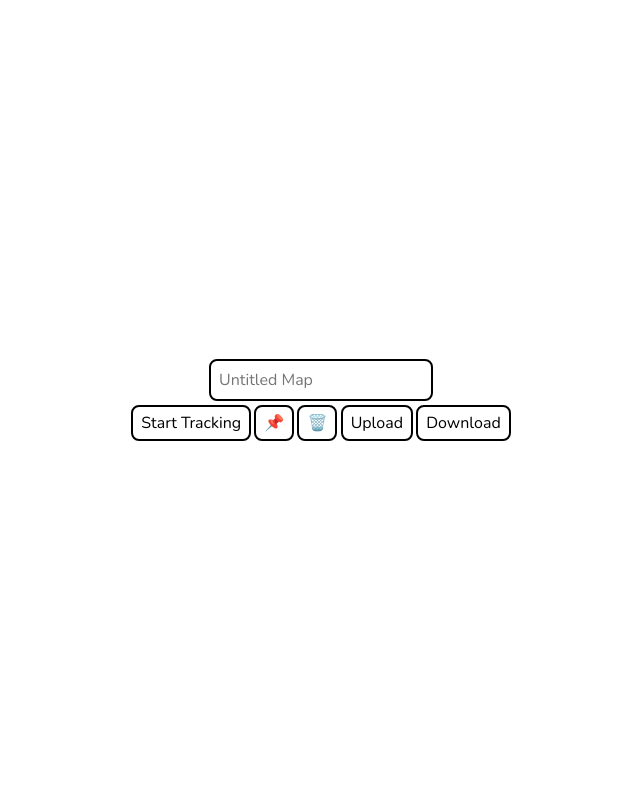
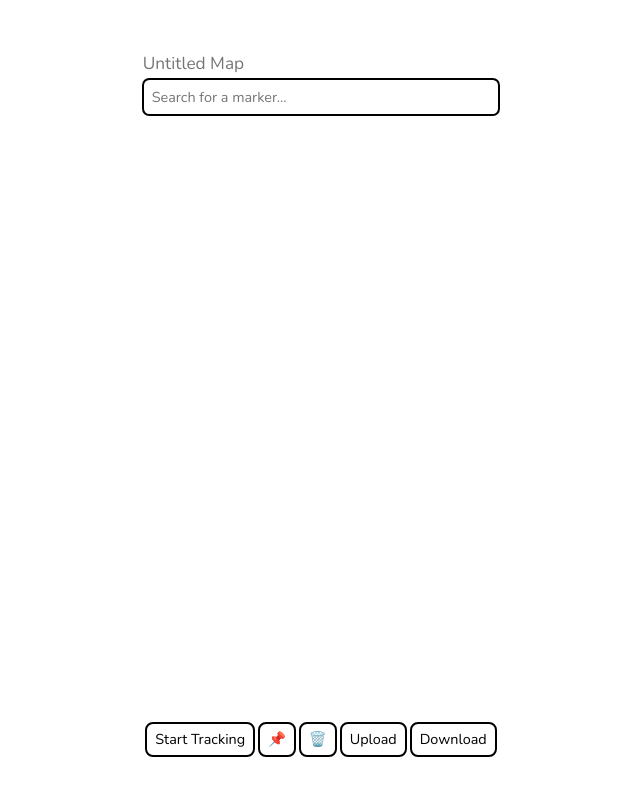
Before and after one commit to jnathan02222/uw-mapper, a React (Create React App) app in the folder map-app/: page / in a window 1280 px wide. Shown: the top 796 px of the page, without its empty margins (319-959 px from the left). Built offline with nearby package versions, Linux system fonts and the light colour scheme.

Commit message:
UI updates for searchbar and canvas

```diff
--- a/map-app/src/Components/App.js
+++ b/map-app/src/Components/App.js
@@ -10,9 +10,17 @@ import Node from "./Node.js"
 function App() {
   const trackingFunction = useRef(null);
   const [nodes, setNodes] = useState([]);
-  const nodeId = useRef(0);
   const form = useRef();
+  const app = useRef();
+  const nodeMap = useRef(new Map());
 
+
+  function updateCanvas(){
+    const appWidth = parseInt(( window.getComputedStyle(app.current).getPropertyValue("width") ).replace("px", ""));
+    const appHeight = parseInt(( window.getComputedStyle(app.current).getPropertyValue("height") ).replace("px", ""));
+
+    return { width: appWidth, height: appHeight};
+  }
 
   useEffect(
     () => {
@@ -20,14 +28,23 @@ function App() {
     }
   , []);
 
+
+
   function startTracking(){
     function successHandler(position){
-      let newNode = new Node(position.coords.latitude, position.coords.longitude, position.coords.altitude, nodeId.current);
-      nodeId.current += 1;
+      let name = generateBase64();
+      while(nodeMap.current.has(name)){
+        name = generateBase64();
+      }
+      let newNode = new Node(position.coords.latitude, position.coords.longitude, position.coords.altitude, name);
       setNodes(prev => [...prev, newNode]);
+      nodeMap.current.set(name, newNode);
+
     }
     trackingFunction.current = setInterval(()=>{getLocation(successHandler)}, 1000);
   }
+
+
 
   function stopTracking(){
     clearInterval(trackingFunction.current);
@@ -47,13 +64,22 @@ function App() {
   }
 
   function addMarker(){
-    const name = prompt("Name this node:");
+    let name = prompt("Name this node:");
+
+    while(true){
+      if(name == null || !nodeMap.current.has(name)){ //Break if cancel or name is unique
+        break;
+      }
+      name = prompt("That name has been taken, try again.");
+    }
     if(name == null){
       return;
     }
+
     function successHandler(position){
       let newNode = new Node(position.coords.latitude, position.coords.longitude, position.coords.altitude, name);
       setNodes(prev => [...prev, newNode]);
+      nodeMap.current.set(name, newNode);
     }
     getLocation(successHandler);
 
@@ -67,10 +93,16 @@ function App() {
   function upload(){
     //https://developer.mozilla.org/en-US/docs/Web/API/FileReader
 
-    //To do:
-    //Remove link from DOM
-    //upload function (assigns unique names and updates relations)
-    //built in distance check
+
+  }
+
+  function generateBase64(){
+    var string = "";
+    var possible = "ABCDEFGHIJKLMNOPQRSTUVWXYZabcdefghijklmnopqrstuvwxyz0123456789-_";
+    for (var i = 0; i < 64; i++) {
+      string += possible.charAt(Math.floor(Math.random() * 64));
+    }
+    return string;
   }
 
   function download(){
@@ -89,12 +121,15 @@ function App() {
   }
 
   return (
-    <div className={appStyles.app}>
-        <form ref={form}>
-          <input className={appStyles.titleBox} type="text" name="name" placeholder="Untitled Map"></input>
-        </form>
-        <Canvas nodes={nodes}></Canvas>
-        <Menu eventHandlers={{startTrackingHandler: startTracking, stopTrackingHandler: stopTracking, addMarkerHandler: addMarker, clearNodesHandler: clearNodes, uploadHandler: upload, downloadHandler: download}} ></Menu>
+    <div className={appStyles.app} ref={app}>
+        <div className={appStyles.container}>
+          <form className={appStyles.form} ref={form}>
+            <input className={appStyles.titleBox} type="text" name="name" placeholder="Untitled Map"></input>
+            <input className={appStyles.search} type="text" placeholder="Search for a marker..."></input>
+          </form>
+          <Canvas resizeHandler={updateCanvas} nodes={nodes}></Canvas>
+          <Menu eventHandlers={{startTrackingHandler: startTracking, stopTrackingHandler: stopTracking, addMarkerHandler: addMarker, clearNodesHandler: clearNodes, uploadHandler: upload, downloadHandler: download}} ></Menu>
+        </div>
     </div>
   );
 }
--- a/map-app/src/Components/Map.js
+++ b/map-app/src/Components/Map.js
@@ -1,19 +1,62 @@
 import { Stage, Layer } from "react-konva"
+import mapStyles from "../StyleSheets/Map.module.css"
+import React, {useEffect, useState} from 'react';
 
 function Canvas(props){
+    const [appDimensions, setAppDimensions] = useState({ width: window.innerWidth, height: window.innerHeight});
+    //0.
+    //Remove link from DOM
+    //upload function (assigns unique names and updates relations)
+    //built in distance check
+    //Update position constantly, only add Nodes that aren't too close
 
-    //Display all nodes (and connections?)
+    //1.
+    //Display all nodes
     //Orient based on direction faced
+
+    //2.
     //Zoom in and zoom out button
+    //Change floor being viewed
+
+    //3.
+    //Select, delete and label nodes
+    //Add nodes at click location
+    //Search bar to look for Nodes
+
+    //Extra
     //Import images, resize, and scale
     //Display images as well
-    //Change floor being viewed
-    //Select, delete and label nodes
-    //Add nodes
+
+    //Albert
+    //Write a function that takes a Node and checks if it's too close to other nodes
+        //If not, the closest Nodes are marked as neighbours
+    //Write a function that accepts a Node and places it in a bin
+    //Store Nodes in a hashmap by name
+    //Pathfinding algorithmn
+
+    //Backend
+    //Remember search history
+
+
+    useEffect(
+
+        () => {
+            function handleResize(){
+                setAppDimensions(props.resizeHandler());
+            }
+            window.addEventListener('resize', handleResize);
+        }
+      , [props]);
+
+
 
     return (
         <div>
-            <Stage>
+            <Stage
+                width={appDimensions["width"]}
+                height={appDimensions["height"]}
+                className={mapStyles.canvas}
+                >
                 <Layer>
 
                 </Layer>
--- a/map-app/src/StyleSheets/App.module.css
+++ b/map-app/src/StyleSheets/App.module.css
@@ -4,27 +4,62 @@
 .app {
     font-family: 'Nunito', sans-serif;
 
+
+    width: 100vw;
+    font-size: 0.9em;
+
     display: flex;
     justify-content: center;
+}
+
+.container {
+    display: flex;
+    justify-content: space-between;
     align-items: center;
-    width: 100vw;
+
     height: 100vh;
     flex-direction: column;
+    width: 360px;
+
 }
 
 .titleBox {
     font-family: 'Nunito', sans-serif;
+    font-size: 1.2em;
+
+    background-color: white;
+    margin: 0.1em;
+
+    margin-top: 3em;
+
+    line-height: 1em;
+    border-style: none;
+
+
+}
+.titleBox:focus {
+    outline: none;
+}
+
+.search {
+    font-family: 'Nunito', sans-serif;
     font-size: 1em;
 
     background-color: white;
-    padding: 0.5rem;
-    border-radius: 0.5rem;
+    padding: 0.5em;
+    border-radius: 0.5em;
     margin: 0.1em;
     border-style: solid;
     border-color: black;
     border-width: 2px;
 
-    line-height: 1rem;
+    line-height: 1em;
+}
 
 
+.form {
+    display: flex;
+    flex-direction: column;
+    width: 100%;
+
 }
--- a/map-app/src/StyleSheets/Map.module.css
+++ b/map-app/src/StyleSheets/Map.module.css
@@ -0,0 +1,6 @@
+.canvas {
+    position: absolute;
+    top: 0;
+    left: 0;
+    z-index: -1;
+}
--- a/map-app/src/StyleSheets/Menu.module.css
+++ b/map-app/src/StyleSheets/Menu.module.css
@@ -1,4 +1,9 @@
 @import url('https://fonts.googleapis.com/css2?family=Nunito:wght@200;300;400&display=swap');
+
+.menu {
+    display: flex;
+    flex-direction: column;
+}
 
 .button {
     font-family: 'Nunito', sans-serif;
@@ -9,10 +14,13 @@
     cursor: pointer;
     border-radius: 0.5rem;
     margin: 0.1em;
+    margin-bottom: 3em;
     border-style: solid;
     border-width: 2px;
 
-    line-height: 1rem;
+    line-height: 1em;
+
+
 }
 
 .button:active {
```
Also changed, not shown: map-app/src/Components/Menu.js (indentation only).
